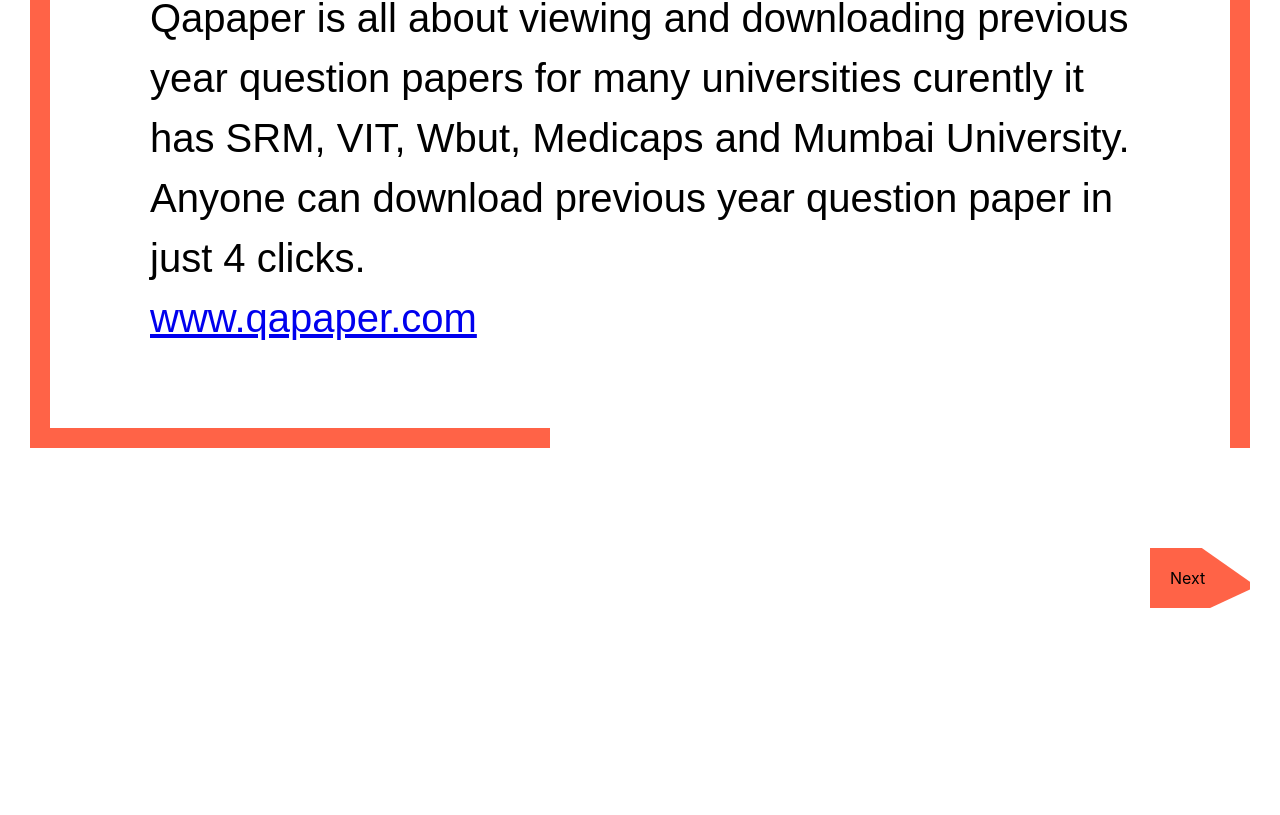
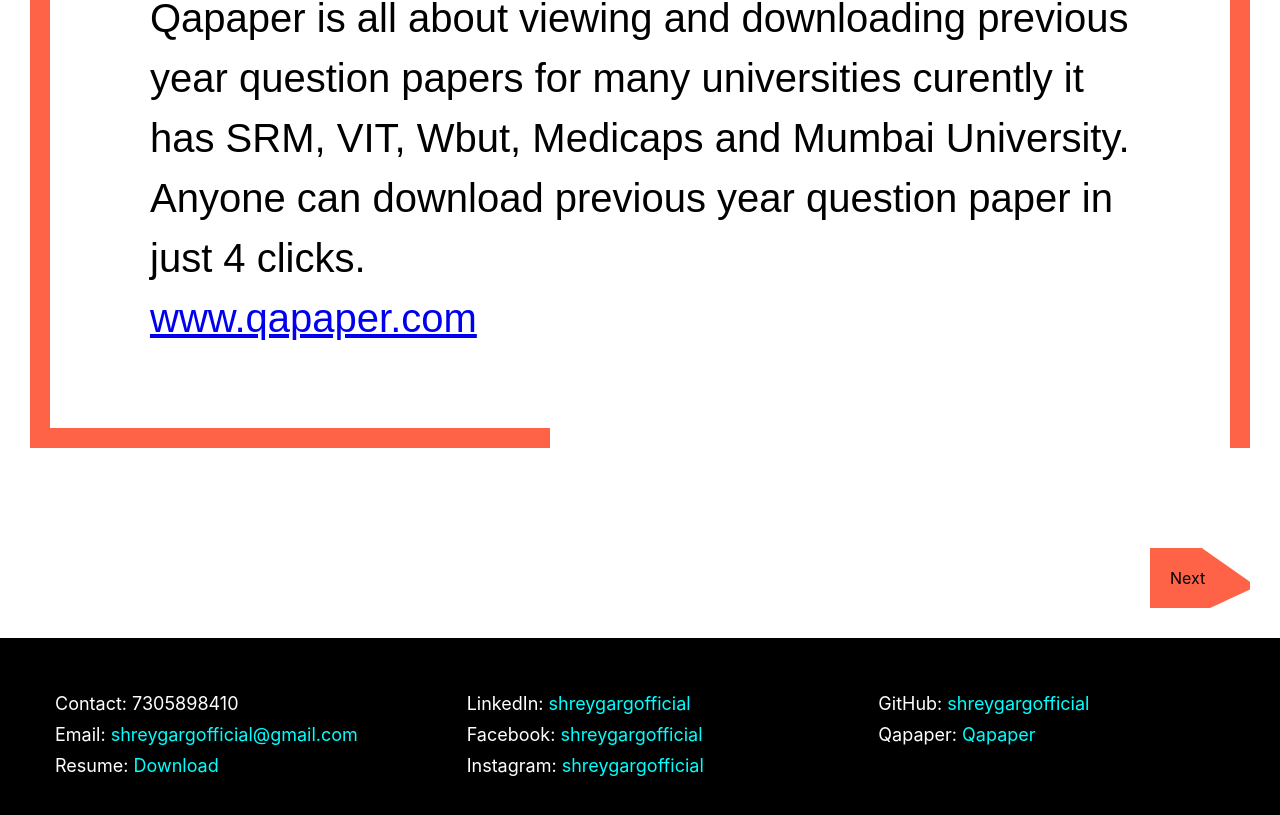
Before and after one commit to shreygargofficial/MyPortfolioReact, a React (Create React App) app: page /personal/qapaper in a window 1280 px wide. Shown: the part 579-1394 px from the top of the page. Before the commit the page ends 1217 px from the top, so only its background shows below. Built offline with nearby package versions, Linux system fonts and the light colour scheme; a web font is replaced by a local one.

Commit message:
footer correction in qapaper component and some bugs

```diff
--- a/src/App.jsx
+++ b/src/App.jsx
@@ -1,5 +1,5 @@
 import React from "react";
-import { BrowserRouter, Routes } from "react-router-dom";
+import { BrowserRouter } from "react-router-dom";
 import RoutesFile from "./routes";
 
 
--- a/src/Components/Personal/Qapaper.jsx
+++ b/src/Components/Personal/Qapaper.jsx
@@ -2,9 +2,11 @@
 import {BannerStyle} from './Banner.style'
 import {css} from 'aphrodite'
 import { Link } from "react-router-dom";
+import Footer from "../Shared/Footer";
 
 function Qapaper() {
     return (
+        <>
         <section className={css(BannerStyle.banner)}>
         <article className={css(BannerStyle.article)}>
             <div>
@@ -22,7 +24,6 @@
                     <a target={'_blank'} href="https://www.qapaper.com">www.qapaper.com</a>
                 </p>
 
-
             </div>
         </article>
         <Link to={"/personal/qapaper"}><div className={css(BannerStyle.arrow)}>
@@ -30,6 +31,8 @@
         </div>
         </Link>
     </section>
+    <Footer/>
+    </>
      );
 }
 
--- a/src/Pages/Error404.jsx
+++ b/src/Pages/Error404.jsx
@@ -25,7 +25,7 @@
     return (
         <>
             <section style={style.container}>
-                <img src={`${window.location.origin}/images/shreyMobile.jpeg`} style={style.image}/>
+                <img src={`${window.location.origin}/images/shreyMobile.jpeg`} style={style.image} alt="error"/>
                 <div style={style.text}>Error 404</div>
             </section>
             <Footer/>
```
